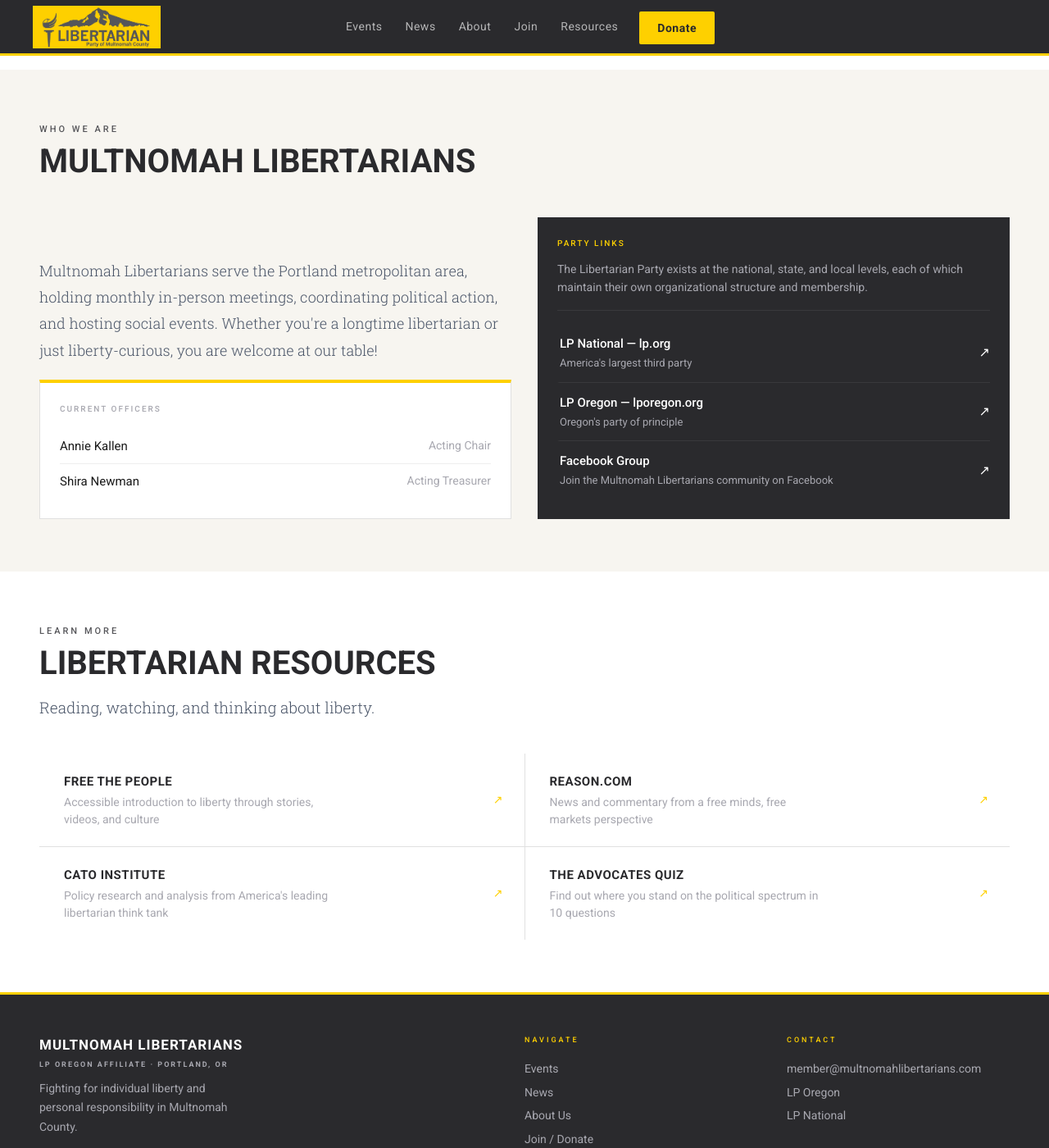
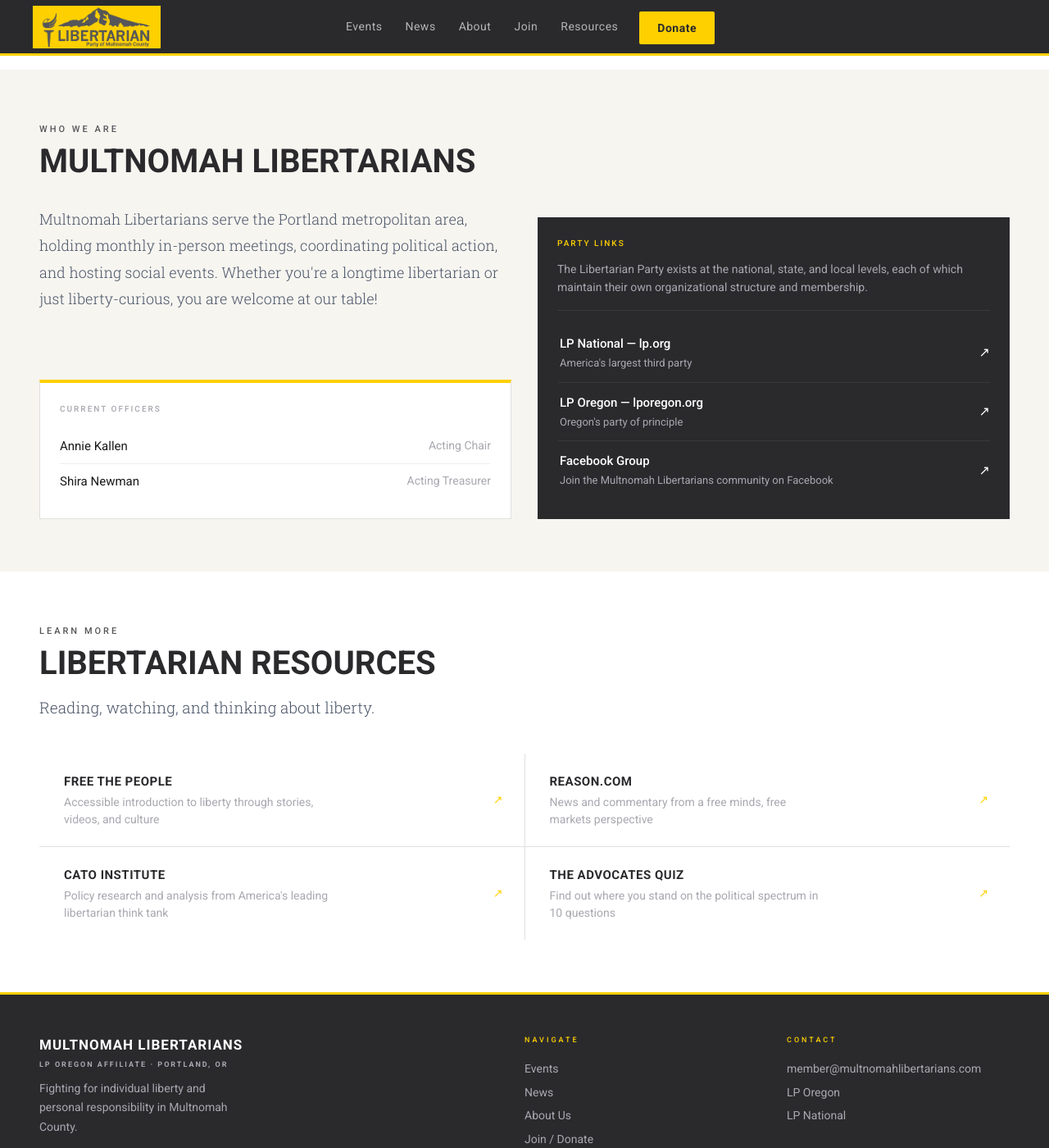
Before and after one commit to LPOregon/lpmultco, a Jekyll site: the page built from index.html, in a window 1280 px wide and 1400 px high, scrolled down 2437 px. Shown: the whole window at 82% size. Built offline with Jekyll 4.4.1, drawn with Linux system fonts in a browser that asks for light colours.

Commit message:
Align about section: intro top, officers bottom

```diff
--- a/assets/css/main.css
+++ b/assets/css/main.css
@@ -115,8 +115,8 @@ section{padding:64px 3rem}
 
 /* ABOUT */
 .about{background:var(--cream)}
-.about-grid{display:grid;grid-template-columns:1fr 1fr;gap:32px;align-items:end;margin-top:32px}
-.about-left{display:flex;flex-direction:column;gap:20px}
+.about-grid{display:grid;grid-template-columns:1fr 1fr;gap:32px;margin-top:32px}
+.about-left{display:flex;flex-direction:column;justify-content:space-between;height:100%}
 .about-body p{font-family:var(--serif);font-size:18px;font-weight:300;color:#4a5568;line-height:1.8}
 .officers-card{background:var(--white);border:1px solid #e0e0e0;border-top:4px solid var(--yellow);padding:24px}
 .officers-card h4{font-size:10px;font-weight:500;letter-spacing:2px;text-transform:uppercase;color:var(--muted);margin-bottom:16px}
```
